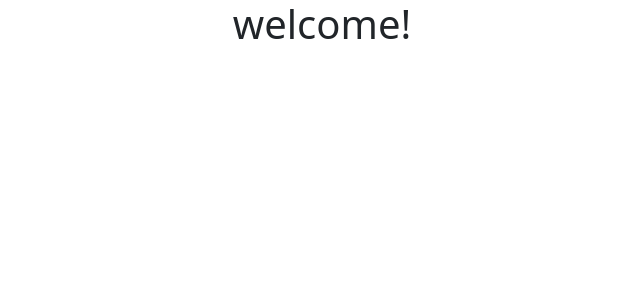
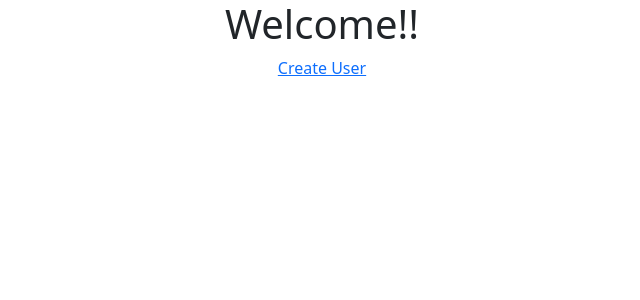
Before and after one commit to Deepika2308/Day24-React-Day-4-react-router-implement-CRUD, a React (Create React App) app: page / in a window 1280 px wide. Shown: the top 300 px of the page, without its empty margins (318-958 px from the left). Built offline with nearby package versions, Linux system fonts and the light colour scheme.

Commit message:
added link for create user

```diff
--- a/src/App.js
+++ b/src/App.js
@@ -12,6 +12,7 @@ import { Modal, Button } from "react-bootstrap";
 import { IoCheckmarkCircle } from "react-icons/io5";
 import { TiDelete } from "react-icons/ti";
 import {API} from './global.js';
+import {WelcomePage} from "./WelcomePage";
 
 function App() {
   return (
@@ -19,7 +20,7 @@ function App() {
       <BrowserRouter>
         <Routes>
           <Route path="/create-user" element={<Header />} />
-          <Route exact path="/" element={<h1>welcome!</h1>} />
+          <Route exact path="/" element={<WelcomePage />} />
           <Route path="/users" element={<ShowUsers />} />
           <Route path="/edit-user/:id" element={<GetUserFromDB />} />
           <Route path="/profile/:id" element={<ShowProfile />}></Route>
@@ -29,10 +30,6 @@ function App() {
     </div>
   );
 }
-
-// function WelcomePage(){
-
-// }
 
 function Header() {
   let [fname, setFname] = useState("");
--- /dev/null
+++ b/src/WelcomePage.js
@@ -0,0 +1,12 @@
+import {Link} from "react-router-dom";
+
+export function WelcomePage(){
+    return(
+        <div>
+            <h1>Welcome!!</h1>
+            <div>
+                <Link to="/create-user">Create User</Link>
+            </div>
+        </div>
+    )
+}
```
